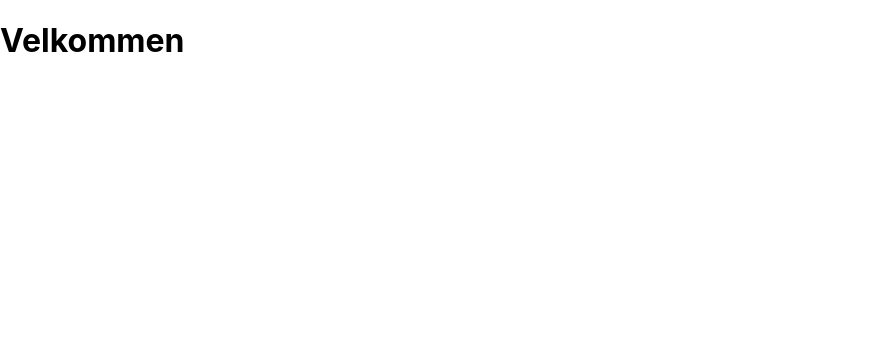
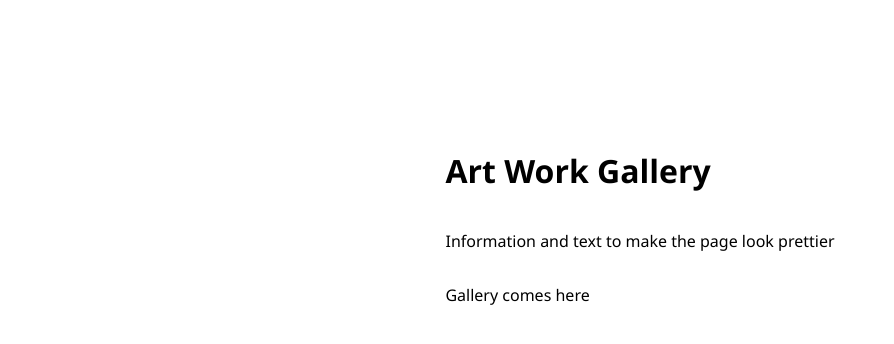
Before and after one commit to karendahlaarhus/IT2810-prosjekt2, a React (Create React App) app in the folder p2/: page / in a window 1280 px wide. Shown: the top 344 px of the page, without its empty margins (0-894 px from the left). Built offline with nearby package versions, Linux system fonts and the light colour scheme.

Commit message:
add components and simple css styling

```diff
--- a/p2/src/App.css
+++ b/p2/src/App.css
@@ -2,9 +2,14 @@
   text-align: center;
 }
 
-.App-logo {
-  height: 40vmin;
-  pointer-events: none;
+.frontpage {
+  font-family: "Segoe UI", Tahoma, Geneva, Verdana, sans-serif;
+  display: flex;
+  align-content: center;
+  justify-content: space-between;
+  flex-flow: column wrap;
+  margin: 0 auto;
+  padding: 10%;
 }
 
 @media (prefers-reduced-motion: no-preference) {
@@ -12,27 +17,3 @@
     animation: App-logo-spin infinite 20s linear;
   }
 }
-
-.App-header {
-  background-color: #282c34;
-  min-height: 100vh;
-  display: flex;
-  flex-direction: column;
-  align-items: center;
-  justify-content: center;
-  font-size: calc(10px + 2vmin);
-  color: white;
-}
-
-.App-link {
-  color: #61dafb;
-}
-
-@keyframes App-logo-spin {
-  from {
-    transform: rotate(0deg);
-  }
-  to {
-    transform: rotate(360deg);
-  }
-}
--- a/p2/src/App.tsx
+++ b/p2/src/App.tsx
@@ -1,13 +1,10 @@
 import React from "react";
 import logo from "./logo.svg";
 import "./App.css";
+import Frontpage from "./components/Frontpage";
 
 function App() {
-  return (
-    <div>
-      <h1>Velkommen</h1>
-    </div>
-  );
+  return <Frontpage />;
 }
 
 export default App;
--- /dev/null
+++ b/p2/src/components/Frontpage.tsx
@@ -0,0 +1,14 @@
+import React, { Component } from "react";
+import Gallery from "./Gallery";
+
+export default class Frontpage extends Component {
+  render() {
+    return (
+      <div className="frontpage">
+        <h1>Art Work Gallery</h1>
+        <p>Information and text to make the page look prettier </p> {/* TODO */}
+        <Gallery></Gallery>
+      </div>
+    );
+  }
+}
--- /dev/null
+++ b/p2/src/components/Gallery.tsx
@@ -0,0 +1,12 @@
+import React, { Component } from "react";
+
+//Display av Slideshow m/ bilder
+export default class Gallery extends Component {
+  render() {
+    return (
+      <div className="gallery">
+        <p>Gallery comes here</p>
+      </div>
+    );
+  }
+}
```
Also changed, not shown: p2/src/components/Poetry.tsx (added, +7 -0 lines).
